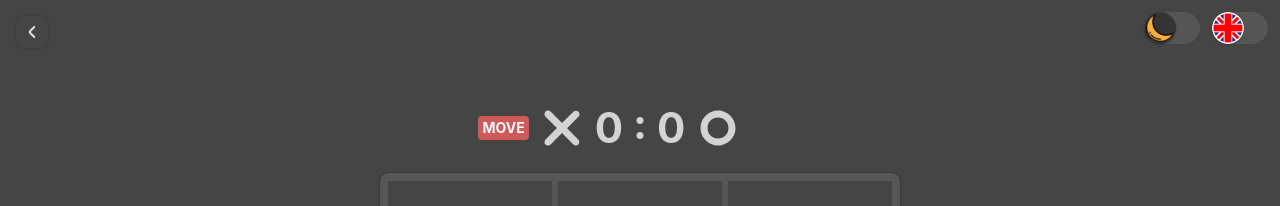
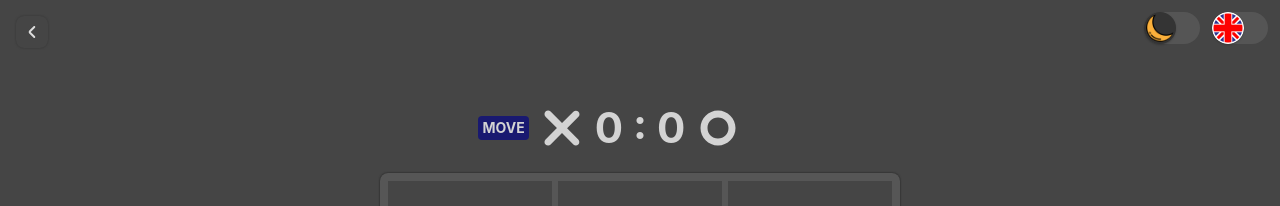
Before and after one commit to MSzostaq/tic-tac-toe, a React (Create React App) app: page /#/singleplayer in a window 1280 px wide. Shown: the top 206 px of the page. Built offline with nearby package versions, Linux system fonts and the light colour scheme.

Commit message:
changed styles

```diff
--- a/src/views/Game.jsx
+++ b/src/views/Game.jsx
@@ -45,9 +45,9 @@ const Players = styled.div`
 `;
 
 const Move = styled.div`
-  background-color: ${({ theme }) => theme.colors.error};
+  background-color: ${({ theme }) => theme.colors.move};
   border-radius: 4px;
-  color: ${({ theme }) => theme.colors.white};
+  color: ${({ theme }) => theme.colors.text};
   font-size: ${({ theme }) => theme.fontSize.m};
   font-weight: bold;
   line-height: 24px;
```
